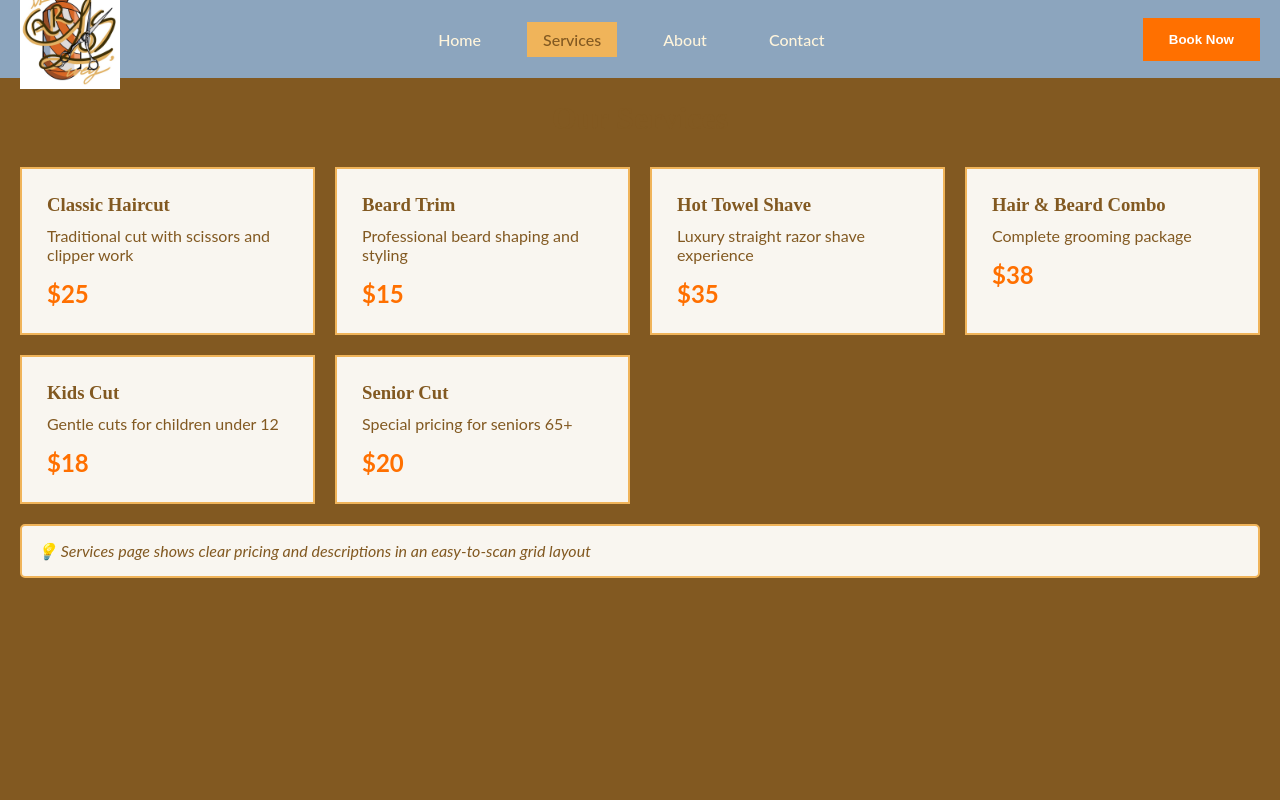
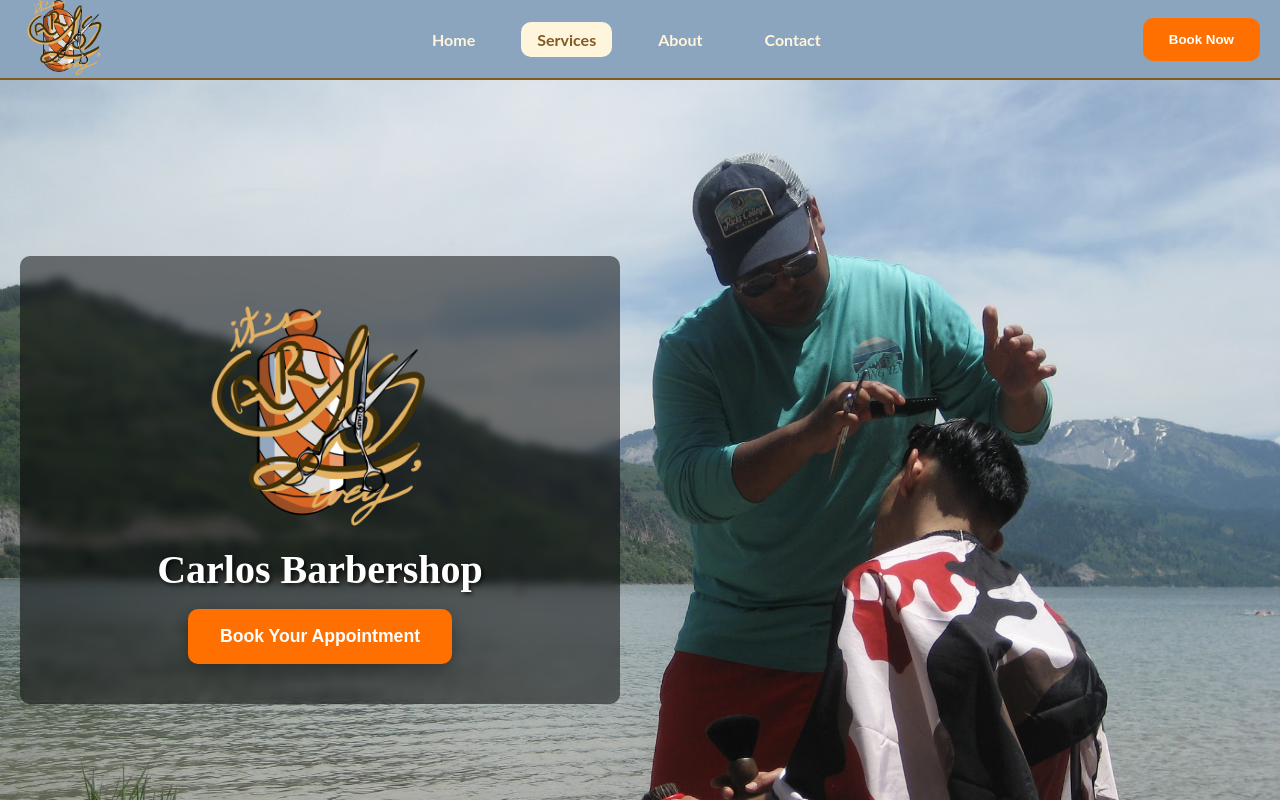
Before and after one commit to jaredgarcia0/Carlos-barbershop, a plain HTML site: page index.html in a window 1280 px wide. Both pictures are taken after a click on the element "Services". Shown: the top 800 px of the page. Drawn offline with Linux system fonts and the light colour scheme.

Commit message:
hero image updated

```diff
--- a/index.html
+++ b/index.html
@@ -8,7 +8,7 @@
 <body>
     <!-- Navigation -->
     <nav class="nav">
-        <div class="logo-img"><img src="images/carlos-logo.jpeg" alt="barber-logo"></div>
+        <div class="logo-img"><img src="images/carlos-logo.PNG" alt="barber-logo"></div>
         <div class="nav-links">
             <div class="nav-link active" onclick="showPage('home')">Home</div>
             <div class="nav-link" onclick="showPage('services')">Services</div>
@@ -19,18 +19,22 @@
     </nav>
 
     <!-- Home Page -->
-    <div class="page active" id="home">
-        <div class="hero">
-            <h1>Welcome to Carlos Barbershop</h1>
-            <p>Professional cuts, classic style, modern service</p>
+    <div class="hero">
+        <img src="images/carlos-hero.jpg" alt="Carlos cutting hair by the lake with mountain scenery">
+        <div class="hero-overlay">
+            <img src="images/carlos-logo.PNG" alt="Carlos logo for hero-overlay">
+            <h1>Carlos Barbershop</h1>
+            <!-- <p>Good haircuts</p> -->
             <button class="cta-button" onclick="showPage('booking')">Book Your Appointment</button>
         </div>
+    </div>
+    <div class="page active" id="home">
 
         <div class="features">
             <div class="feature-box">
                 <div class="feature-icon"></div>
                 <h3>Expert Barbers</h3>
-                <p>Experienced professionals with years of training</p>
+                <p>3+ yeard of experience</p>
             </div>
             <div class="feature-box">
                 <div class="feature-icon"></div>
@@ -43,10 +47,6 @@
                 <p>Comfortable atmosphere for the perfect experience</p>
             </div>
         </div>
-
-        <div class="wireframe-note">
-            💡 Homepage wireframe includes hero section, key features, and clear call-to-action for booking
-        </div>
     </div>
 
     <!-- Services Page -->
@@ -57,37 +57,13 @@
             <div class="service-card">
                 <h3>Classic Haircut</h3>
                 <p>Traditional cut with scissors and clipper work</p>
-                <div class="service-price">$25</div>
-            </div>
-            <div class="service-card">
-                <h3>Beard Trim</h3>
-                <p>Professional beard shaping and styling</p>
                 <div class="service-price">$15</div>
-            </div>
-            <div class="service-card">
-                <h3>Hot Towel Shave</h3>
-                <p>Luxury straight razor shave experience</p>
-                <div class="service-price">$35</div>
             </div>
             <div class="service-card">
                 <h3>Hair & Beard Combo</h3>
                 <p>Complete grooming package</p>
-                <div class="service-price">$38</div>
-            </div>
-            <div class="service-card">
-                <h3>Kids Cut</h3>
-                <p>Gentle cuts for children under 12</p>
-                <div class="service-price">$18</div>
-            </div>
-            <div class="service-card">
-                <h3>Senior Cut</h3>
-                <p>Special pricing for seniors 65+</p>
                 <div class="service-price">$20</div>
             </div>
-        </div>
-
-        <div class="wireframe-note">
-            💡 Services page shows clear pricing and descriptions in an easy-to-scan grid layout
         </div>
     </div>
 
@@ -111,10 +87,6 @@
             <div class="about-image">
                 [BARBERSHOP INTERIOR PHOTO]
             </div>
-        </div>
-
-        <div class="wireframe-note">
-            💡 About page builds trust with story, mission, and practical information like hours
         </div>
     </div>
 
@@ -182,10 +154,6 @@
             </div>
             <button class="cta-button" style="width: 100%; padding: 15px;">Book Appointment</button>
         </div>
-
-        <div class="wireframe-note">
-            💡 Booking form captures all necessary info while keeping the process simple and user-friendly
-        </div>
     </div>
 
     <!-- Contact Page -->
@@ -196,11 +164,11 @@
             <div class="contact-info">
                 <h3>Get In Touch</h3>
                 <p><strong>Address:</strong><br>
-                123 Main Street<br>
-                Your City, State 12345</p>
+                266 W 3rd S,<br>
+                Rexburg, ID 83440</p>
                 <br>
-                <p><strong>Phone:</strong> (555) 123-CUTS</p>
-                <p><strong>Email:</strong> info@barbershop.com</p>
+                <p><strong>Phone:</strong> (208) 671-1943</p>
+                <p><strong>Email:</strong> skghjsng@ahef.com</p>
                 <br>
                 <p><strong>Follow Us:</strong><br>
                 📘 Facebook<br>
@@ -227,10 +195,6 @@
 
         <div class="map-placeholder">
             [GOOGLE MAPS EMBED]
-        </div>
-
-        <div class="wireframe-note">
-            💡 Contact page provides multiple ways to reach the business plus a map for easy location finding
         </div>
     </div>
 
--- a/styles/styles.css
+++ b/styles/styles.css
@@ -13,12 +13,12 @@
     box-sizing: border-box;
 }
 
-/* Apply Playfair Display to headings */
+/* Apply Playfair font to headings */
 h1, h2, h3, h4, h5, h6 {
     font-family: 'Playfair Display', serif;
 }
 
-/* Apply Lato to body text */
+/* Apply Lato to text */
 body, p, span, a, li {
     font-family: 'Lato', sans-serif;
 }
@@ -36,7 +36,7 @@ body {
     box-shadow: 0 0 20px rgba(0,0,0,0.1);
 }
 
-/* Navigation */
+/************ Navigation ***********/
 .nav {
     background: var(--light-blue);
     padding: 15px 20px;
@@ -44,34 +44,49 @@ body {
     display: flex;
     justify-content: space-between;
     align-items: center;
-    /* width: 100%; */
     height: 5rem;
-
 }
 
-.logo, img{
-    width: 100px;
+/* logo on nav bar */
+.logo-img {
+    display: flex;
+    align-items: center;
+    height: 100%;
 }
+
+/* Logo image adjustements */
+.logo-img img {
+    width: auto;
+    height: 90px;
+    max-width: 120px;
+    padding: 5px;
+    object-fit: contain; /* Ensure image fits nicely */
+    border-radius: 8px;
+    transition: transform 0.2s ease;
+}
+
 
 .nav-links {
     display: flex;
     gap: 30px;
+    position: relative;
+
 }
 
 .nav-link {
     padding: 8px 16px;
-    /* border: 1px solid var(--light-orange); */
     cursor: pointer;
-    /* background: white; */
     color: var(--creamn);
     transition: all 0.3s;
     font-weight: 500;
+    font-weight: bold;
 }
 
 .nav-link:hover, .nav-link.active {
-    background: var(--light-orange);
+    background: var(--cream);
     color: var(--brown);
     border-color: var(--light-orange);
+    border-radius: 10px;
 }
 
 .cta-button {
@@ -82,11 +97,13 @@ body {
     cursor: pointer;
     font-weight: bold;
     transition: all 0.3s;
+    border-radius: 10px;
 }
 
 .cta-button:hover {
     background: var(--orange);
     color: white;
+    border-radius: 10px;
 }
 
 /* Page Content */
@@ -96,28 +113,83 @@ body {
 }
 
 .page.active {
-    display: block;
+    display: flex;
+    flex-direction: column;
 }
 
 /* Home Page */
 .hero {
-    background: linear-gradient(135deg, var(--cream) 0%, #e8e2d5 100%);
-    padding: 60px 20px;
-    text-align: center;
-    border: 2px solid var(--light-orange);
-    margin-bottom: 40px;
+    width: 100%;
+    position: relative;
+    height: 100vh;
+    min-height: 500px;
+    overflow: hidden;
+    display: grid;
+    grid-template-columns: 1fr 1fr;
+    grid-column: 2;
+    align-items: center;
+    justify-content: center;
+    margin-bottom: 20px;
+
 }
 
-.hero h1 {
-    font-size: 48px;
-    margin-bottom: 20px;
-    color: var(--brown);
+.hero img {
+    position: absolute;
+    top: 0;
+    left: 0;
+    width: 100%;
+    height: 100%;
+    object-fit: cover;
+    object-position: center;
+    z-index: 1;
 }
 
-.hero p {
-    font-size: 18px;
-    margin-bottom: 30px;
-    color: var(--brown);
+.hero-overlay {
+    width: 100%;
+    z-index: 3;
+    text-align: center;
+    color: white;
+    padding: 40px 20px;
+    background: rgba(0, 0, 0, 0.5);
+    border-radius: 10px;
+    backdrop-filter: blur(5px);
+    max-width: 600px;
+    margin: 0 auto;
+    display: flex;
+    align-items: center;
+    flex-direction: column;
+}
+
+.hero-overlay img{
+    width: 250px;
+    padding: 10px;
+    position: relative;
+}
+
+.hero-overlay h1 {
+    font-size: 2.5rem;
+    margin-bottom: 1rem;
+    text-shadow: 2px 2px 4px rgba(0, 0, 0, 0.7);
+    font-weight: bold;
+}
+
+.hero-overlay p {
+    font-size: 1.3rem;
+    margin-bottom: 2rem;
+    text-shadow: 1px 1px 2px rgba(0, 0, 0, 0.7);
+    opacity: 0.95;
+}
+
+.hero-overlay .cta-button {
+    font-size: 1.1rem;
+    padding: 15px 30px;
+    box-shadow: 0 4px 15px rgba(0, 0, 0, 0.3);
+    transition: all 0.3s ease;
+}
+
+.hero-overlay .cta-button:hover {
+    transform: translateY(-2px);
+    box-shadow: 0 6px 20px rgba(0, 0, 0, 0.4);
 }
 
 .features {
@@ -328,13 +400,3 @@ body {
     text-align: center;
     color: var(--brown);
 }
-
-.wireframe-note {
-    background: #f9f6f0;
-    padding: 15px;
-    border: 2px solid var(--light-orange);
-    margin: 20px 0;
-    border-radius: 5px;
-    font-style: italic;
-    color: var(--brown);
-}
```
Also changed, not shown: images/carlos-hero.jpg (added), images/carlos-logo.PNG (added), images/carlos-logo.jpeg (deleted), images/hero-image.jpg (added).
